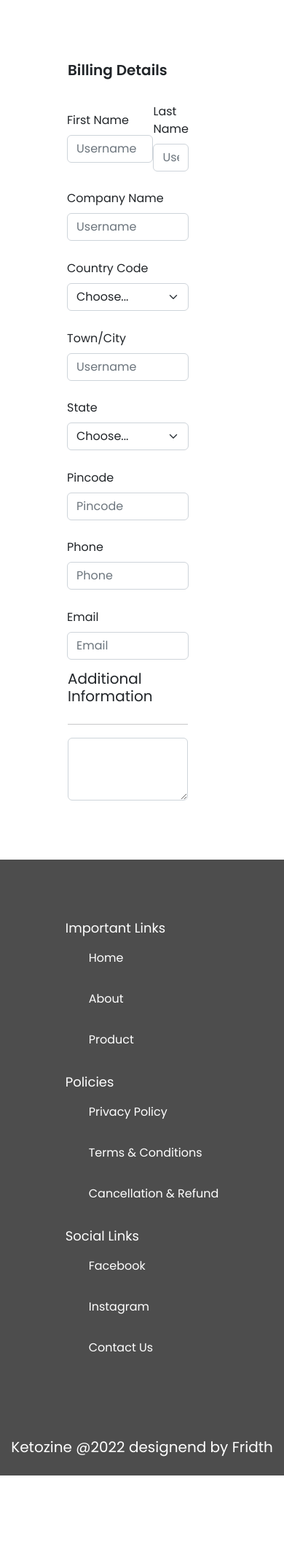
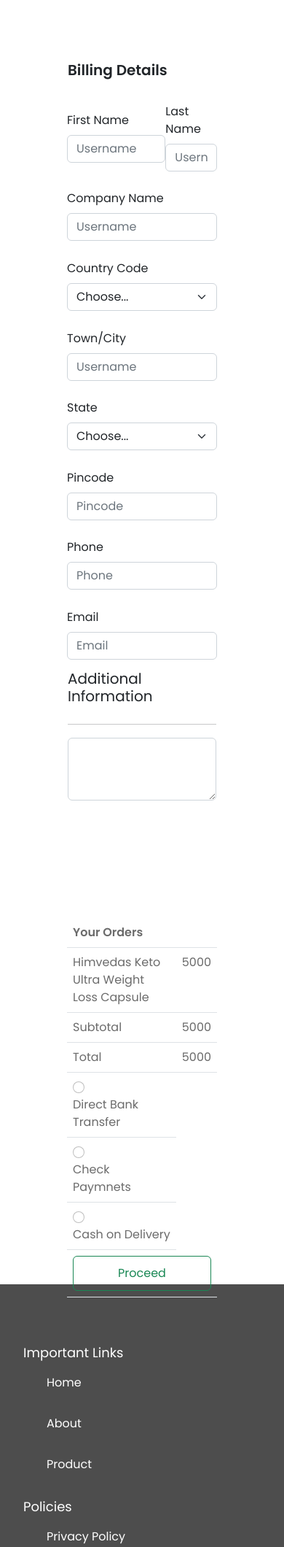
Before and after one commit to kapilmaurya/healthrins, a Django app: page /billing/ in a window 390 px wide; the page is wider, and only the part inside the window is pictured. Shown: the part 142-2262 px from the top of that part at 73% size. Before the commit the page ends 2164 px from the top of that part, so only its background shows below. Run offline with Django 4.2, Linux system fonts and the light colour scheme.

Commit message:
billing and footer editing

```diff
--- a/static/styles/style.css
+++ b/static/styles/style.css
@@ -359,6 +359,12 @@
 /* footer area designing for mobile interface*/
 .footerarea{
     height: 100vh;
+    /* width: 100%; */
+    /* justify-content: flex-start; */
+    align-items: flex-start;
+}
+.footer-links{
+    padding-left: 2rem;
 }
 .f-title{
     font-size: var(--mobile-medium-msize);
@@ -492,6 +498,14 @@
     grid-template-rows: 1fr 1fr 1fr;
     justify-self: center;
 }
+/* billing container grid styling */
+.billing-container-grid{
+    width: 100%;
+    height: 110rem;
+    display: grid;
+    grid-template-columns: 100%;
+    grid-template-rows: 1fr 1fr;
+}
 
 }
 
@@ -562,6 +576,12 @@
         height: 50vh;
         text-align: left;
     }
+
+    .billing-container-grid{
+        width: 100%;
+        display: grid;
+        grid-template-columns: 1fr 1fr;
+    }
 }
 
 
@@ -619,11 +639,6 @@
 }
 
 /* billing container grid styling */
-.billing-container-grid{
-    width: 100%;
-    display: grid;
-    grid-template-columns: 1fr 1fr;
-}
 td{
     padding: .8rem 0;
 }
```
